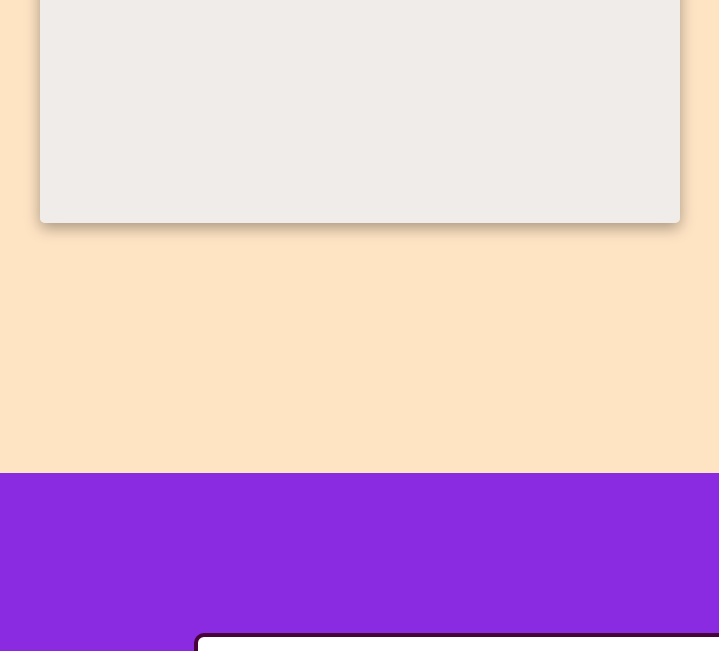
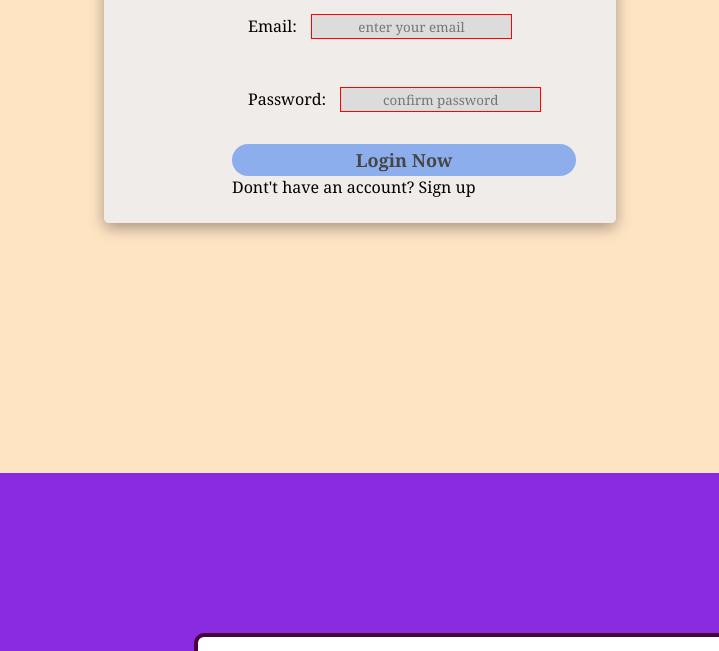
Before and after one commit to harshique/To-do-list, a plain HTML site: page index.html in a window 1280 px wide. Shown: the part 327-978 px from the top of the page, without its empty margins (280-999 px from the left). Drawn offline with Linux system fonts and the light colour scheme.

Commit message:
login done

```diff
--- a/index.html
+++ b/index.html
@@ -11,15 +11,18 @@
      <div class="login-card" id="log-in">
         <h2>login Form</h2>
 
-       <div>
-            <div>
+       <div class="field-container">
+            <div class="field">
             <span>Email:</span>
-            <input type="email" placeholder="enter your email">
+            <input id="field-1" type= "email" placeholder= "enter your email" >
             </div>
-            <div>
+            <div class="field">
             <span>Password:</span>
-            <input type="password" placeholder="confirm password">
+            <input id="field-2" type="password" placeholder="confirm password">
             </div>
+            <button class="login-btn">Login Now</button>
+            <span>Dont't have an account? <a>Sign up</a></span>
+
         </div>
 
     </div>
@@ -33,8 +36,8 @@
             <div class="row">
                 <input type="
                 text" id="input-box" placeholder="Add your task" >
-                <button id="reset" onclick="doReset()">Reset</button>
-                <button id="btn" onclick="showTodo()">Add</button>
+                <button class="todo-btn" id="reset" onclick="doReset()">Reset</button>
+                <button class="todo-btn" id="btn" onclick="showTodo()">Add</button>
             </div>
             <ul id="list-container">
                 <!-- <li class="checked">task 1</li>
--- a/main.css
+++ b/main.css
@@ -57,7 +57,7 @@ input{
     background-color: transparent;
     margin-left: 10px;
 }
-button{
+button.todo-btn{
     width: 25%;
     padding: 15px 30px;
     outline: none;
@@ -129,14 +129,18 @@ div#log-in {
     height: 300px;
     height: none;
     background: #edeef0db;
-    width: 50%;
+    width: 40%;
     border-radius: 5px;
     border: 0px solid midnightblue;
     box-shadow: box-shadow: rgba(0, 0, 0, 0.35) 0px 5px 15px;
 }
 h2 {
+    font-size: 2rem;
+    color: blueviolet;
     text-align: center;
+    margin-top: 1rem;
 }
+
 .input-container {
     /* text-align: left; */
     align-items: left;
@@ -150,3 +154,48 @@ h2 {
     align-content: center;
     /* flex-wrap: wrap; */
 }
+.field-container {
+    position: absolute;
+    top: 25%;
+    left: 25%;
+}
+.field {
+    padding: 1rem;
+    /* border: 1px solid; */
+    margin-bottom: 1rem;
+}
+input#field-1 {
+    /* color: white; */
+    /* border-radius: 10%; */
+    text-align: center;
+    height: 25px;
+    background: gainsboro;
+    outline: thin;
+    border: 1px solid red;
+}
+input#field-2 {
+    /* color: white; */
+    /* border-radius: 10%; */
+    text-align: center;
+    height: 25px;
+    background: gainsboro;
+    outline: thin;
+    border: 1px solid red;
+}
+
+button.login-btn {
+    opacity: .7;
+    outline: none;
+    border: none;
+    width: 100%;
+    background: cornflowerblue;
+    height: 2rem;
+    border-radius: 20px;
+    font-size: 18px;
+    font-weight: 800;
+    color: black;
+}
+button.login-btn:hover {
+    opacity: 1;
+    background: burlywood;
+}
```
